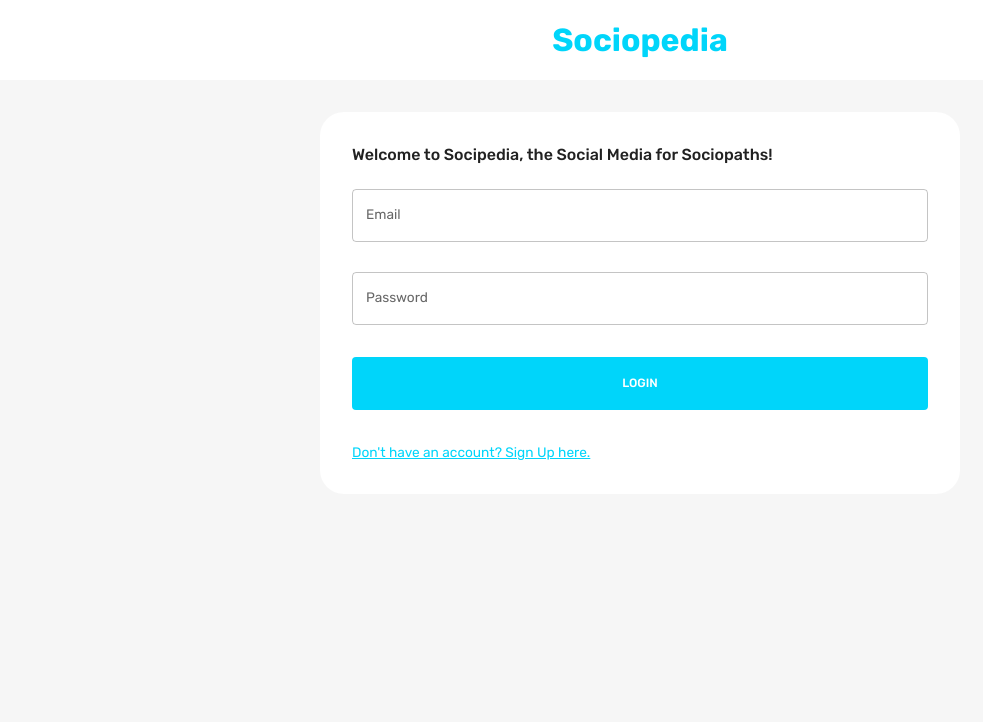
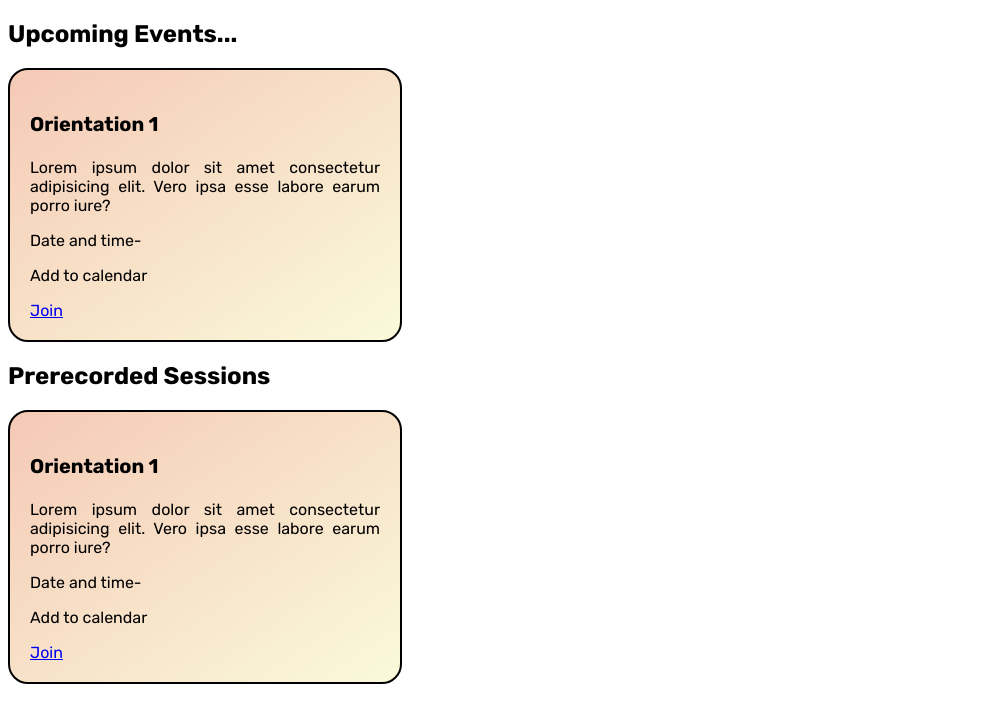
Before and after one commit to cfghyd23/Team-14, a React (Create React App) app in the folder client/: page /profile/1 in a window 1280 px wide. Before the commit this address led to /. Shown: the top 722 px of the page, without its empty margins (0-983 px from the left). Built offline with nearby package versions, Linux system fonts and the light colour scheme.

Commit message:
Orientation component

```diff
--- a/client/package.json
+++ b/client/package.json
@@ -13,6 +13,7 @@
     "@testing-library/user-event": "^13.5.0",
     "dotenv": "^16.0.3",
     "formik": "^2.2.9",
+    "mdb-react-ui-kit": "^6.1.0",
     "react": "^18.2.0",
     "react-dom": "^18.2.0",
     "react-dropzone": "^14.2.3",
--- a/client/src/App.js
+++ b/client/src/App.js
@@ -7,7 +7,7 @@
 import { CssBaseline, ThemeProvider } from "@mui/material";
 import { createTheme } from "@mui/material/styles";
 import { themeSettings } from "./theme";
-
+import Orientation from "scenes/orientation";
 function App() {
   const mode = useSelector((state) => state.mode);
   const theme = useMemo(() => createTheme(themeSettings(mode)), [mode]);
@@ -15,7 +15,7 @@
 
   return (
     <div className="app">
-      <BrowserRouter>
+      {/* <BrowserRouter>
         <ThemeProvider theme={theme}>
           <CssBaseline />
           <Routes>
@@ -30,7 +30,8 @@
             />
           </Routes>
         </ThemeProvider>
-      </BrowserRouter>
+      </BrowserRouter> */}
+      <Orientation/>
     </div>
   );
 }
--- /dev/null
+++ b/client/src/components/orientationCard/OrientationCard.js
@@ -0,0 +1,34 @@
+import React from "react";
+import {
+  MDBCard,
+  MDBCardBody,
+  MDBCardTitle,
+  MDBCardText,
+  MDBCardImage,
+  MDBBtn,
+} from "mdb-react-ui-kit";
+import styles from "./orientation.module.css";
+const OrientationCard = () => {
+  return (
+    <div className={styles.carddiv}>
+      {" "}
+      <MDBCard>
+        <MDBCardBody>
+          <MDBCardTitle>
+            <h2>Orientation 1</h2>
+          </MDBCardTitle>
+          <MDBCardText>
+            <p>
+              Lorem ipsum dolor sit amet consectetur adipisicing elit. Vero ipsa
+              esse labore earum porro iure?
+            </p>
+            <p>Date and time-</p>
+            <p>Add to calendar</p>
+          </MDBCardText>
+          <MDBBtn href="#">Join</MDBBtn>
+        </MDBCardBody>
+      </MDBCard>
+    </div>
+  );
+};
+export default OrientationCard;
--- /dev/null
+++ b/client/src/components/orientationCard/orientation.module.css
@@ -0,0 +1,8 @@
+.carddiv{
+    width: 350px;
+    background-image: linear-gradient(to bottom right, rgb(245, 201, 182), rgb(250, 250, 218));
+    border: 2px solid black;
+    border-radius: 20px;
+    padding:20px;
+    text-align: justify;
+}
--- /dev/null
+++ b/client/src/scenes/orientation/index.js
@@ -0,0 +1,25 @@
+import React from "react";
+import OrientationCard from "components/orientationCard/OrientationCard";
+import styles from "./orientationmain.module.css";
+const Orientation = () => {
+  return (
+    <div>
+      <div className="maincarddiv">
+        <div>
+          <h2>Upcoming Events...</h2>
+        </div>
+        <div className={styles.carddivinner}>
+          <OrientationCard />
+        </div>
+        <div>
+          <h2> Prerecorded Sessions</h2>
+        </div>
+        <div className={styles.carddivinner}>
+          <OrientationCard />
+        </div>
+      </div>
+    </div>
+  );
+};
+
+export default Orientation;
--- /dev/null
+++ b/client/src/scenes/orientation/orientationmain.module.css
@@ -0,0 +1,4 @@
+.carddivinner{
+    display: flex;
+    flex-wrap: wrap;
+}
```
Also changed, not shown: 1 other file (tests, documents, lock files or other folders).
